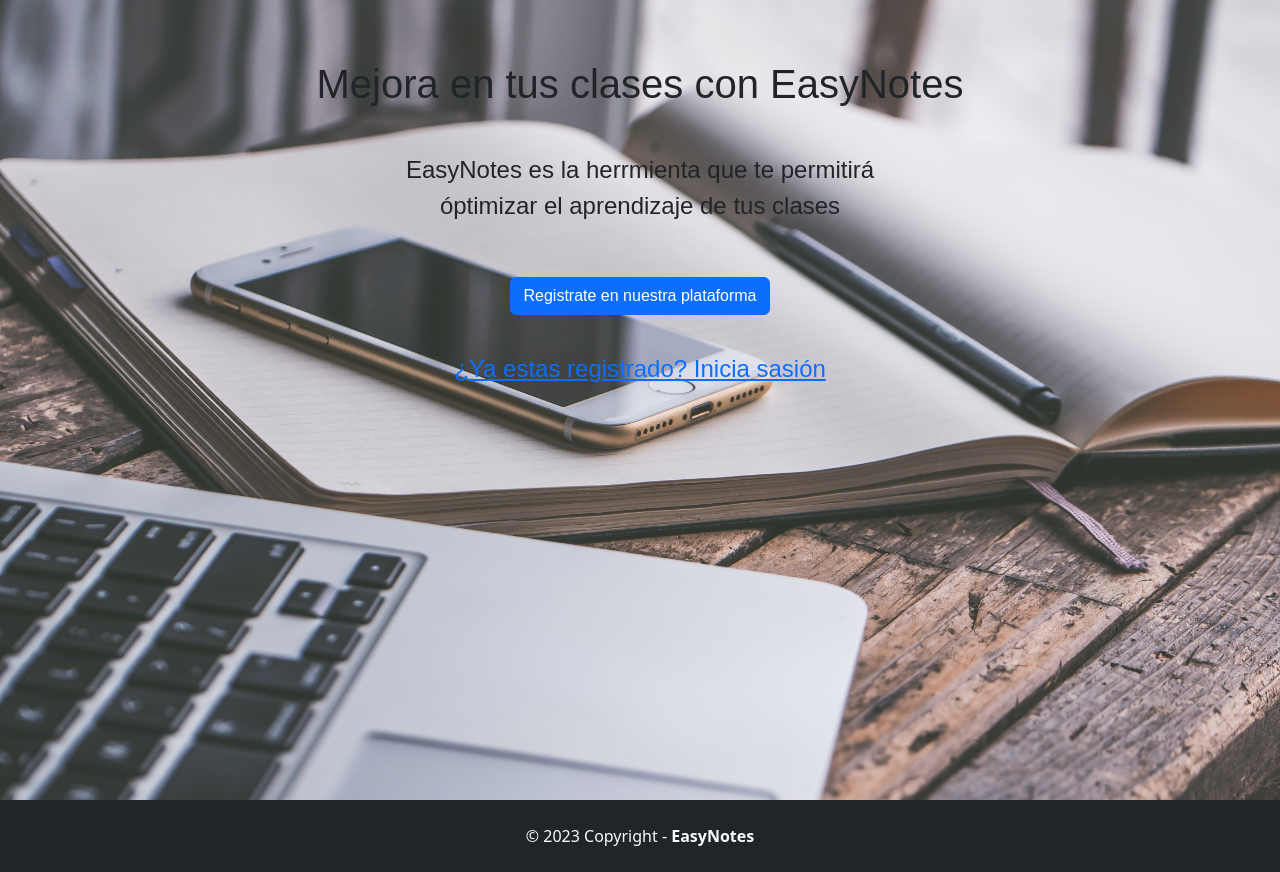
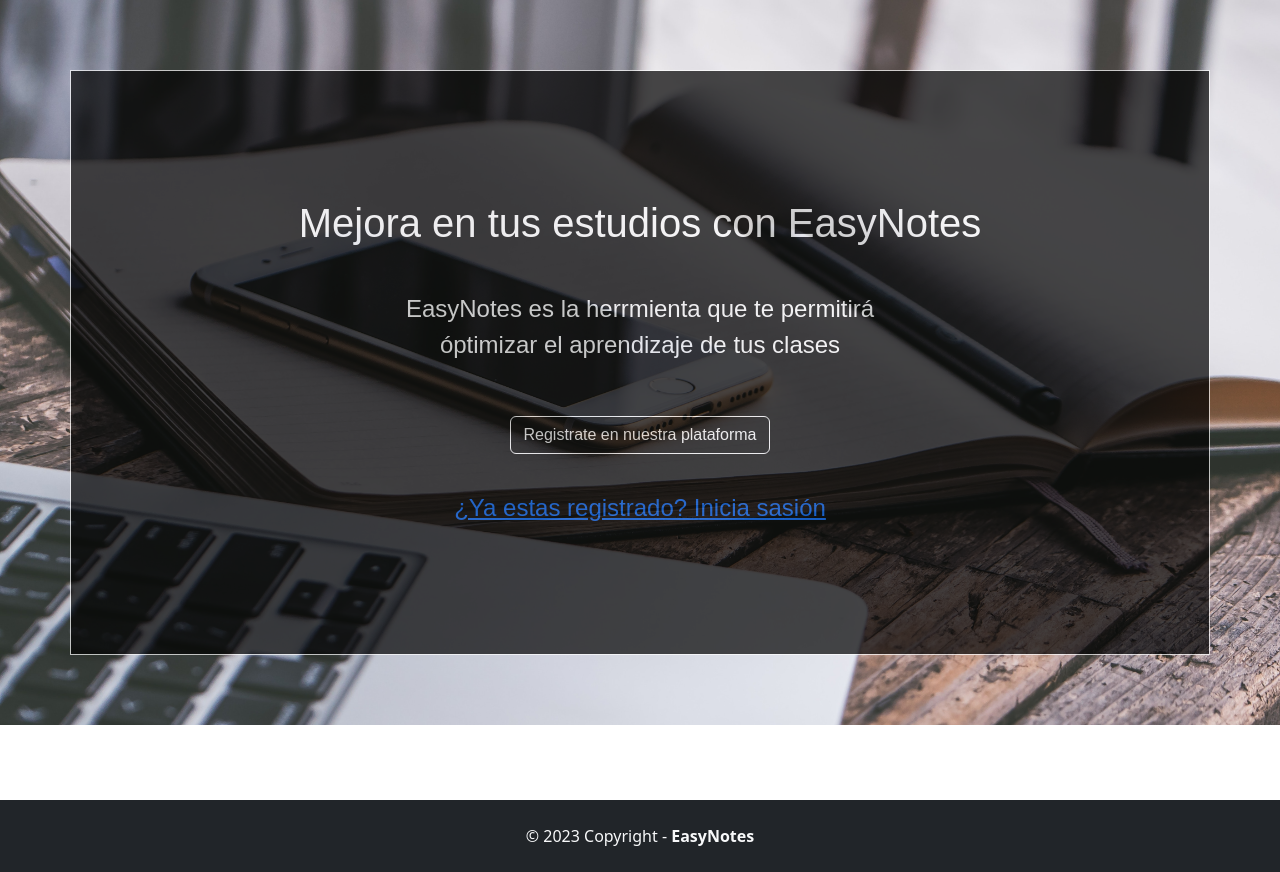
Before and after one commit to jcazolag/EasyNotes-V2, a Django app: page / in a window 1280 px wide. Shown: the part 56-928 px from the top of the page. Run offline with Django 4.2, Linux system fonts and the light colour scheme.

Commit message:
Pqueño retoque a home.html

```diff
--- a/EasyNotes/AppLogic/views.py
+++ b/EasyNotes/AppLogic/views.py
@@ -177,7 +177,7 @@ def update(request, object_id, op):
 def chat(text):
     input_text = text
     #print("este es el input text: " + input_text)
-    openai.api_key = "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"
+    openai.api_key = "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"
     completions = openai.ChatCompletion.create(
     model = "gpt-3.5-turbo-0301",
     messages=[{"role": "user", "content": input_text}])
--- a/EasyNotes/EasyNotes/templates/home.html
+++ b/EasyNotes/EasyNotes/templates/home.html
@@ -10,19 +10,22 @@
         }
         #container{
             font-family: arial;
+            color: white;
             font-size: 24px;
             text-align: center;
-
-            padding: 60px;
+            background-color: black;
+            border: 1px solid;
+            opacity: 0.7;
+            padding:10%;
         }
         .background-image {
             background-image: url('{% static 'images/home.jpg' %}');
             background-size: cover;
             background-repeat: no-repeat;
-            height: 100vh;
+            height: 100%;
             width: 100%;
-            margin: 0;
-            padding: 0;
+            padding-top: 70px;
+            padding-bottom:70px;
         }
     {% endblock %}
 </style>
@@ -69,13 +72,13 @@
 {% else %}
     <div class="background-image">
         <div  class="container" id="container">
-            <h1 >Mejora en tus clases con EasyNotes</h1>
+            <h1 >Mejora en tus estudios con EasyNotes</h1>
             <br>
             <p>EasyNotes es la herrmienta que te permitirá <br>óptimizar el aprendizaje de tus clases</p>
             <br>
             <div class="container">
                 <a href="{% url 'signupaccount' %}">
-                    <button type="button" class="btn btn-primary">
+                    <button type="button" class="btn btn-outline-light" >
                         Registrate en nuestra plataforma
                     </button>
                 </a>
```
Also changed, not shown: EasyNotes/db.sqlite3.
